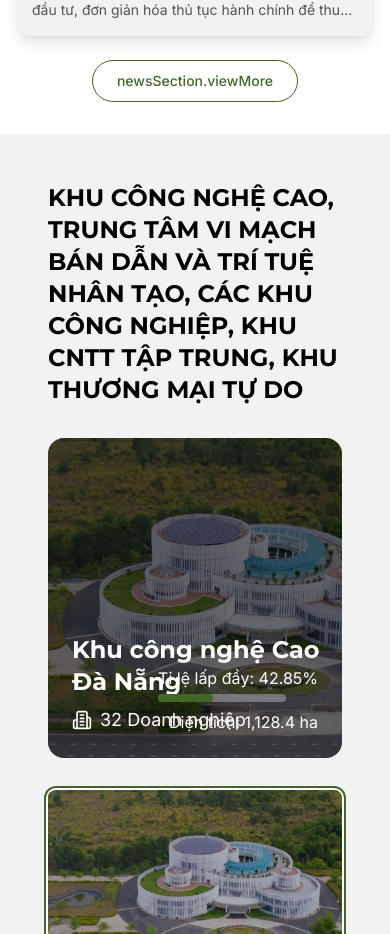
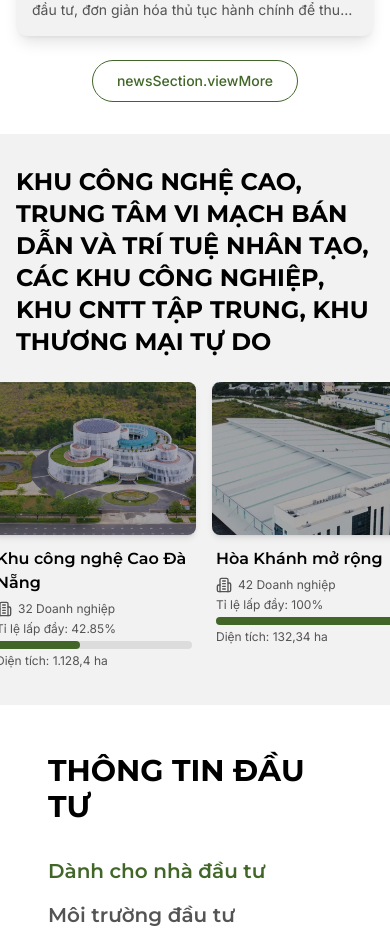
Before and after one commit to kuro14122002/final-dseza-landing-100, a React (Vite) app: page / in a window 390 px wide. Shown: the part 3998-4932 px from the top of the page. Built offline with nearby package versions, Linux system fonts and the light colour scheme.

Commit message:
feat: Implement mobile functional zones carousel
Adds a mobile-specific carousel component (`MobileFunctionalZonesCarousel.tsx`) for displaying functional zones with auto-scrolling and swipe functionality. Includes image cards, information blocks, and adheres to design specifications.

```diff
--- /dev/null
+++ b/src/components/mobile/MobileFunctionalZonesCarousel.tsx
@@ -0,0 +1,202 @@
+
+import React, { useState, useRef, useEffect } from "react";
+import { Building2 } from "lucide-react";
+import { useTheme } from "@/context/ThemeContext";
+import { useLanguage } from "@/context/LanguageContext";
+import { cn } from "@/lib/utils";
+import { useTranslation } from "@/utils/translations";
+import {
+  Carousel,
+  CarouselContent,
+  CarouselItem,
+} from "@/components/ui/carousel";
+
+interface ZoneData {
+  id: number;
+  nameVi: string;
+  nameEn: string;
+  enterprises: number;
+  occupancy: number;
+  area: string;
+  imageThumb: string;
+}
+
+const MobileFunctionalZonesCarousel: React.FC = () => {
+  const { theme } = useTheme();
+  const { language } = useLanguage();
+  const { t } = useTranslation();
+  const [autoPlay, setAutoPlay] = useState(true);
+  const carouselRef = useRef<HTMLDivElement>(null);
+
+  // Zone data
+  const zonesData: ZoneData[] = [
+    {
+      id: 1,
+      nameVi: "Khu công nghệ Cao Đà Nẵng",
+      nameEn: "Danang High-Tech Park",
+      enterprises: 32,
+      occupancy: 42.85,
+      area: "1.128,4 ha",
+      imageThumb: "/media/FunctionalZones/KCNC1.jpg"
+    },
+    {
+      id: 2,
+      nameVi: "Hòa Khánh mở rộng",
+      nameEn: "Hoa Khanh Expanded",
+      enterprises: 42,
+      occupancy: 100,
+      area: "132,34 ha",
+      imageThumb: "/media/FunctionalZones/HKMR.jpg"
+    },
+    {
+      id: 3,
+      nameVi: "Khu công nghiệp Đà Nẵng",
+      nameEn: "Danang Industrial Zone",
+      enterprises: 45,
+      occupancy: 100,
+      area: "50,1 ha",
+      imageThumb: "https://images.unsplash.com/photo-1460925895917-afdab827c52f?ixlib=rb-4.0.3&ixid=M3wxMjA3fDB8MHxwaG90by1wYWdlfHx8fGVufDB8fHx8fA%3D%3D&auto=format&fit=crop&w=300&q=80"
+    },
+    {
+      id: 4,
+      nameVi: "Hòa Khánh",
+      nameEn: "Hoa Khanh",
+      enterprises: 228,
+      occupancy: 100,
+      area: "394 ha",
+      imageThumb: "https://images.unsplash.com/photo-1531297484001-80022131f5a1?ixlib=rb-4.0.3&ixid=M3wxMjA3fDB8MHxwaG90by1wYWdlfHx8fGVufDB8fHx8fA%3D%3D&auto=format&fit=crop&w=300&q=80"
+    },
+    {
+      id: 5,
+      nameVi: "Khu công nghiệp Liên Chiểu",
+      nameEn: "Lien Chieu Industrial Zone",
+      enterprises: 36,
+      occupancy: 60.07,
+      area: "289,35 ha",
+      imageThumb: "https://images.unsplash.com/photo-1487058792275-0ad4aaf24ca7?ixlib=rb-4.0.3&ixid=M3wxMjA3fDB8MHxwaG90by1wYWdlfHx8fGVufDB8fHx8fA%3D%3D&auto=format&fit=crop&w=300&q=80"
+    },
+    {
+      id: 6,
+      nameVi: "KCN dịch vụ Thủy sản Đà Nẵng",
+      nameEn: "Danang Seafood Service Industrial Zone",
+      enterprises: 56,
+      occupancy: 100,
+      area: "50,63 ha",
+      imageThumb: "https://images.unsplash.com/photo-1581091226825-a6a2a5aee158?ixlib=rb-4.0.3&ixid=M3wxMjA3fDB8MHxwaG90by1wYWdlfHx8fGVufDB8fHx8fA%3D%3D&auto=format&fit=crop&w=300&q=80"
+    },
+    {
+      id: 7,
+      nameVi: "Hòa Cầm",
+      nameEn: "Hoa Cam",
+      enterprises: 81,
+      occupancy: 97.66,
+      area: "149,84 ha",
+      imageThumb: "https://images.unsplash.com/photo-1483058712412-4245e9b90334?ixlib=rb-4.0.3&ixid=M3wxMjA3fDB8MHxwaG90by1wYWdlfHx8fGVufDB8fHx8fA%3D%3D&auto=format&fit=crop&w=300&q=80"
+    },
+    {
+      id: 8,
+      nameVi: "Khu công nghệ thông tin tập trung",
+      nameEn: "Concentrated IT Zone",
+      enterprises: 5,
+      occupancy: 31.82,
+      area: "131,1 ha",
+      imageThumb: "https://images.unsplash.com/photo-1519389950473-47ba0277781c?ixlib=rb-4.0.3&ixid=M3wxMjA3fDB8MHxwaG90by1wYWdlfHx8fGVufDB8fHx8fA%3D%3D&auto=format&fit=crop&w=300&q=80"
+    }
+  ];
+
+  const getZoneName = (zone: ZoneData): string => {
+    return language === 'vi' ? zone.nameVi : zone.nameEn;
+  };
+
+  // Background and text colors based on theme
+  const backgroundClass = theme === "dark" ? "bg-[#2C3640]" : "bg-[#F2F2F2]";
+  const textClass = theme === "dark" ? "text-white" : "text-black";
+  const secondaryTextClass = theme === "dark" ? "text-[#B0BEC5]" : "text-[#545454]";
+  const fillBarTrackClass = theme === "dark" ? "bg-[#455A64]" : "bg-[#DCDCDC]";
+  const fillBarActiveClass = theme === "dark" ? "bg-[#19DBCF]" : "bg-[#416628]";
+
+  // Touch interactions
+  const handleItemTouch = () => {
+    setAutoPlay(false);
+    // Resume auto-play after 5 seconds of inactivity
+    setTimeout(() => setAutoPlay(true), 5000);
+  };
+
+  return (
+    <section className={cn("py-8 overflow-x-hidden", backgroundClass)}>
+      {/* Section title */}
+      <h2 className={cn(
+        "font-montserrat font-bold text-2xl mb-6 mx-4",
+        textClass
+      )}>
+        {t('functionalZones.title')}
+      </h2>
+
+      {/* Carousel */}
+      <Carousel
+        opts={{
+          align: "start",
+          loop: true,
+          skipSnaps: false,
+        }}
+        className="w-full"
+        ref={carouselRef}
+      >
+        <CarouselContent className="px-4">
+          {zonesData.map((zone) => (
+            <CarouselItem key={zone.id} className="basis-[220px] pl-2 pr-2" onTouchStart={handleItemTouch}>
+              <div className="h-full transition-all duration-300 ease-in-out hover:scale-[1.03] active:scale-[0.98]">
+                {/* Image card */}
+                <div className="rounded-lg overflow-hidden shadow-md">
+                  <div className="aspect-[4/3] relative">
+                    <img
+                      src={zone.imageThumb}
+                      alt={getZoneName(zone)}
+                      className="w-full h-full object-cover"
+                      loading="lazy"
+                    />
+                  </div>
+                </div>
+
+                {/* Info block */}
+                <div className="pt-3 px-1 pb-1 text-left">
+                  {/* Zone name */}
+                  <h3 className={cn(
+                    "font-montserrat font-semibold text-base mb-1.5 line-clamp-2",
+                    textClass
+                  )}>
+                    {getZoneName(zone)}
+                  </h3>
+
+                  {/* Enterprise count */}
+                  <div className={cn("flex items-center text-xs mb-1", secondaryTextClass)}>
+                    <Building2 className="w-4 h-4 mr-1.5" />
+                    <span>{zone.enterprises} {t('functionalZones.enterprises')}</span>
+                  </div>
+
+                  {/* Occupancy rate with visual bar */}
+                  <div className={cn("text-xs mb-1", secondaryTextClass)}>
+                    {t('functionalZones.occupancyRate')}: {zone.occupancy}%
+                  </div>
+                  <div className={cn("h-2 w-full rounded-full mb-1", fillBarTrackClass)}>
+                    <div
+                      className={cn("h-full rounded-full", fillBarActiveClass)}
+                      style={{ width: `${zone.occupancy}%` }}
+                    ></div>
+                  </div>
+
+                  {/* Area */}
+                  <div className={cn("text-xs", secondaryTextClass)}>
+                    {t('functionalZones.area')}: {zone.area}
+                  </div>
+                </div>
+              </div>
+            </CarouselItem>
+          ))}
+        </CarouselContent>
+      </Carousel>
+    </section>
+  );
+};
+
+export default MobileFunctionalZonesCarousel;
--- a/src/pages/Index.tsx
+++ b/src/pages/Index.tsx
@@ -14,6 +14,7 @@ import { useIsMobile } from "@/hooks/use-mobile";
 import MobileQuickLinksCarousel from "@/components/mobile/MobileQuickLinksCarousel";
 import MobileFeaturedEvents from "@/components/mobile/MobileFeaturedEvents";
 import MobileNewsSection from "@/components/mobile/MobileNewsSection";
+import MobileFunctionalZonesCarousel from "@/components/mobile/MobileFunctionalZonesCarousel";
 
 const Index: React.FC = () => {
   const isMobile = useIsMobile();
@@ -34,8 +35,8 @@ const Index: React.FC = () => {
         {/* News Section - show desktop or mobile version based on viewport */}
         {isMobile ? <MobileNewsSection /> : <NewsSection />}
 
-        {/* Functional Zones Section */}
-        <FunctionalZones />
+        {/* Functional Zones Section - show desktop or mobile version based on viewport */}
+        {isMobile ? <MobileFunctionalZonesCarousel /> : <FunctionalZones />}
 
         {/* Investment Information Section */}
         <InvestmentInformation />
```
